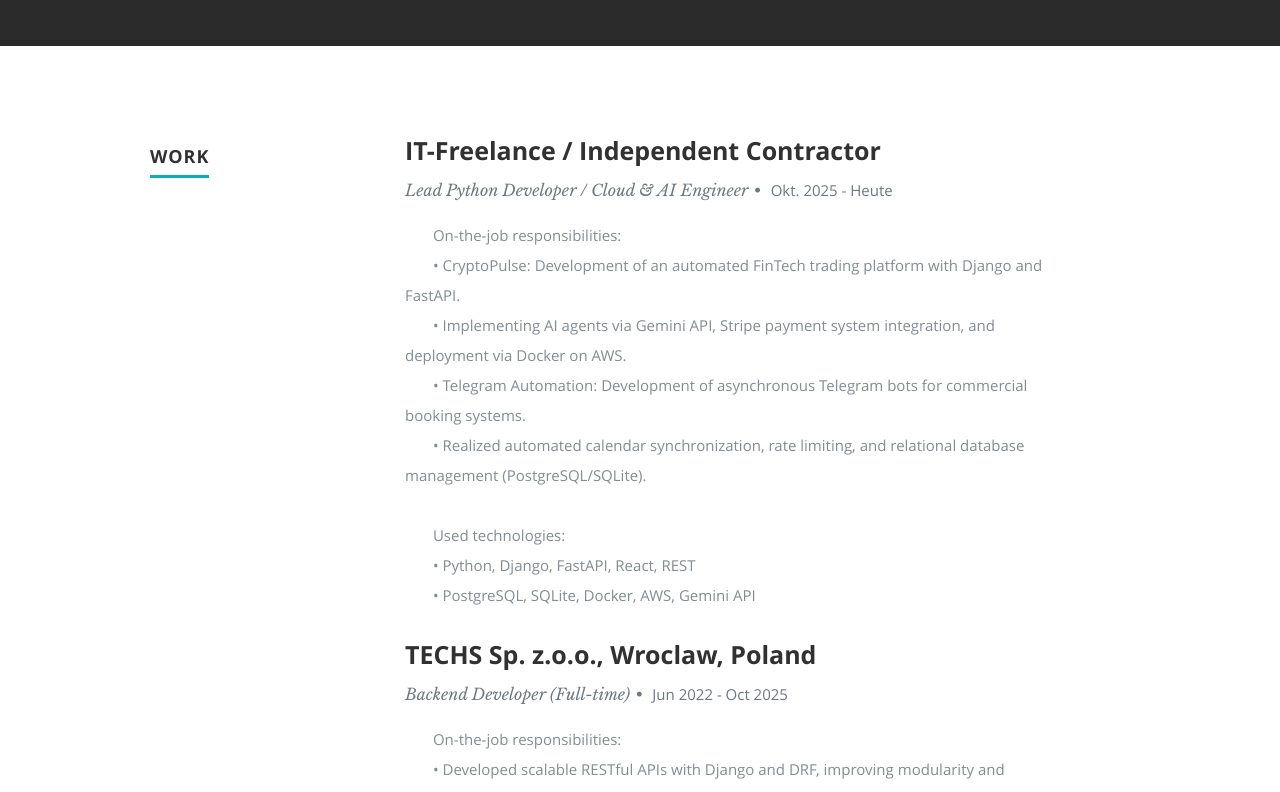
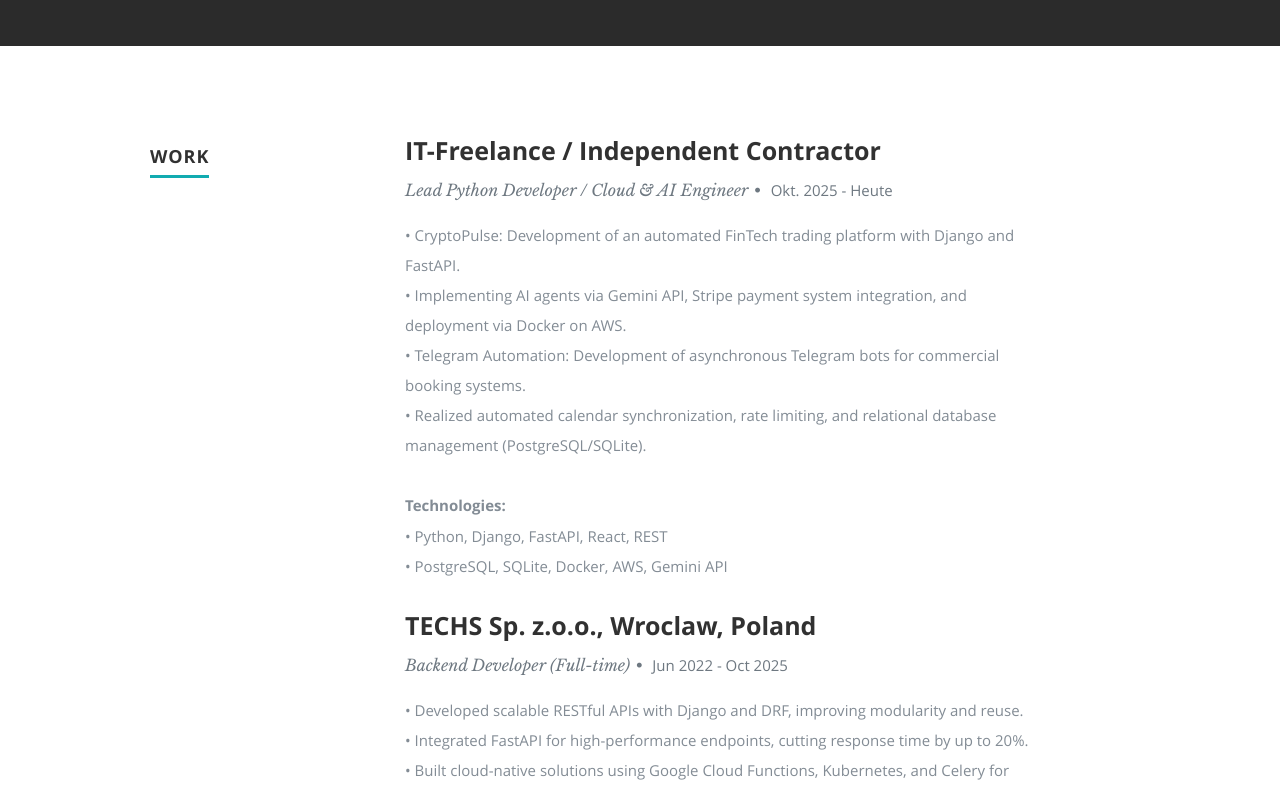
Before and after one commit to SergeiVorobev/my-portfolio, a React (Create React App) app: page / in a window 1280 px wide. Shown: the part 1360-2152 px from the top of the page. Built offline with nearby package versions, Linux system fonts and the light colour scheme.

Commit message:
feat: update Resume component for expanded work/education data and mark Stage 4 complete

```diff
--- a/src/Components/Resume.js
+++ b/src/Components/Resume.js
@@ -8,22 +8,24 @@
       var work = this.props.data.work.map(function(work, index){
         return <div key={`${work.company}-${work.title}-${index}`}><h3>{work.company}</h3>
             <p className="info">{work.title}<span>&bull;</span> <em className="date">{work.years}</em></p>
-            <p>&emsp;&emsp;On-the-job responsibilities:<br/>
+            <p>
               {['description1','description2','description3','description4','description5','description6']
                 .map(key => work[key])
                 .filter(desc => desc && desc.trim() !== "")
-                .map((desc, i) => <span key={i}>&emsp;&emsp;{desc}<br/></span>)}
+                .map((desc, i) => <span key={i}>{desc}<br/></span>)}
             </p>
-            <p>&emsp;&emsp;Used technologies:<br/>
-              {['technologies1','technologies2','technologies3','technologies4','technologies5']
-                .map(key => work[key])
-                .filter(tech => tech && tech.trim() !== "")
-                .map((tech, i) => <span key={i}>&emsp;&emsp;{tech}<br/></span>)}
-            </p>
+            {work.technologies1 && (
+                <p><strong>Technologies:</strong><br/>
+                {['technologies1','technologies2','technologies3','technologies4','technologies5']
+                    .map(key => work[key])
+                    .filter(tech => tech && tech.trim() !== "")
+                    .map((tech, i) => <span key={i}>{tech}<br/></span>)}
+                </p>
+            )}
         </div>
       })
-      var education = this.props.data.education.map(function(education){
-        return <div key={education.school}><h3>{education.school}</h3>
+      var education = this.props.data.education.map(function(education, index){
+        return <div key={index}><h3>{education.school}</h3>
         <p className="info">{education.degree} <span>&bull;</span><em className="date">{education.graduated}</em></p>
         <p>{education.description}</p></div>
       })
```
Also changed, not shown: 1 other file (tests, documents, lock files or other folders).
